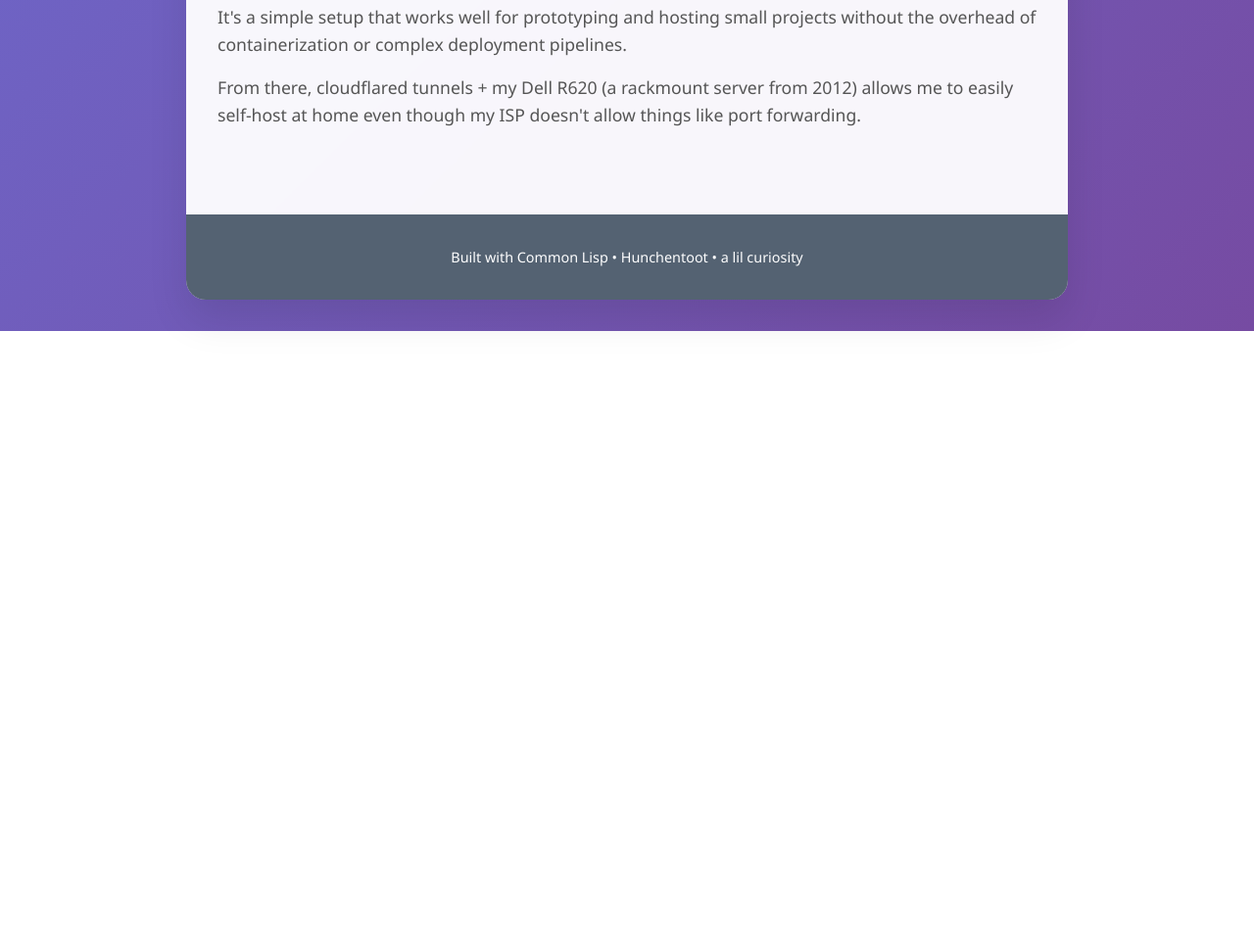
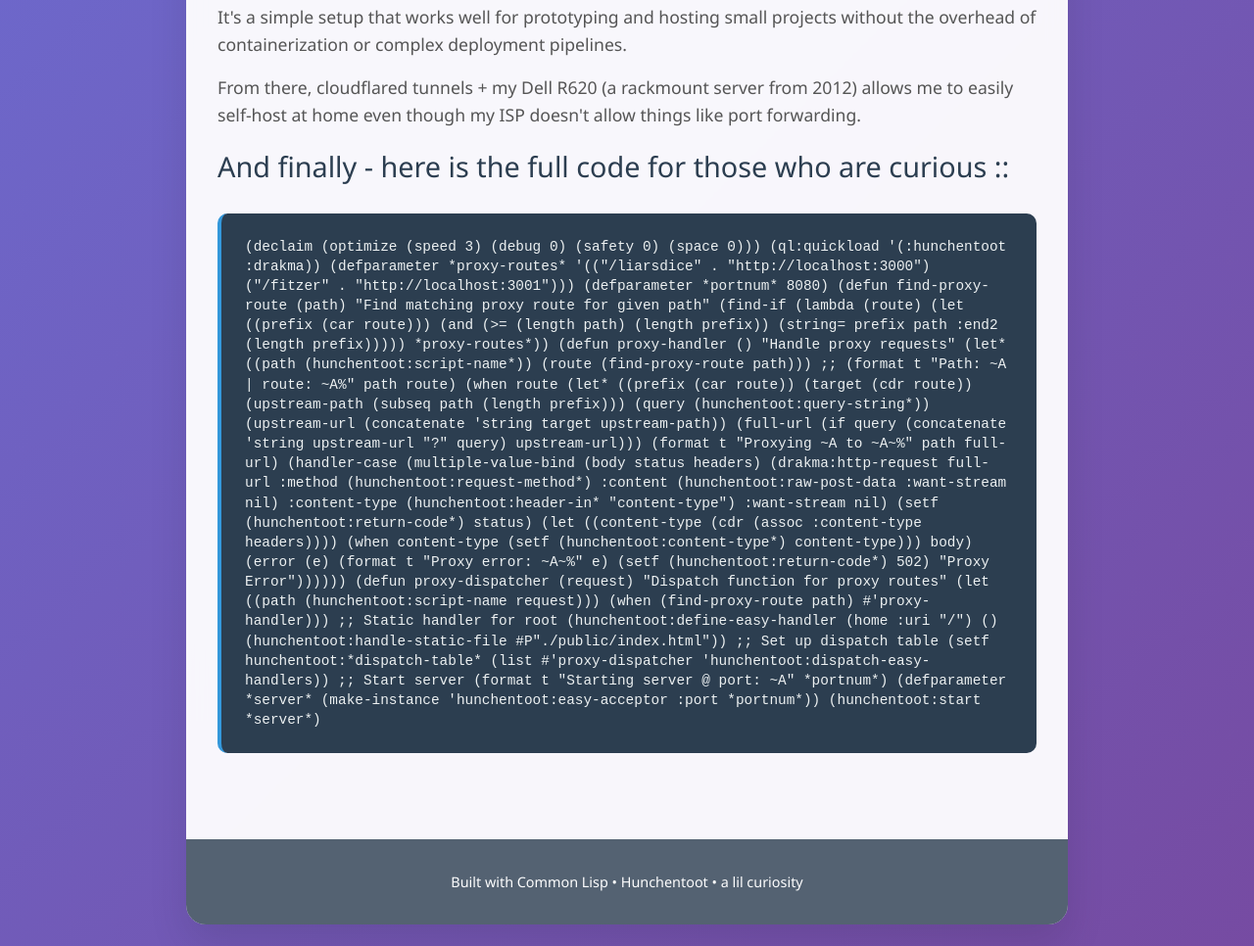
Before and after one commit to ozymandiaslone/ozlabs, a plain HTML site: page public/index.html in a window 1280 px wide. Shown: the part 1854-2820 px from the top of the page at 98% size. Before the commit the page ends 2192 px from the top, so only its background shows below. Drawn offline with Linux system fonts and the light colour scheme.

Commit message:
root changes

```diff
--- a/public/index.html
+++ b/public/index.html
@@ -267,6 +267,79 @@
 
                 <p>It's a simple setup that works well for prototyping and hosting small projects without the overhead of containerization or complex deployment pipelines.</p>
                 <p>From there, cloudflared tunnels + my Dell R620 (a rackmount server from 2012) allows me to easily self-host at home even though my ISP doesn't allow things like port forwarding.</p>
+                <h2>And finally - here is the full code for those who are curious :: </h2>
+                <div class="code-block">
+                  (declaim (optimize (speed 3) (debug 0) (safety 0) (space 0)))
+(ql:quickload '(:hunchentoot :drakma))
+
+(defparameter *proxy-routes*
+  '(("/liarsdice" . "http://localhost:3000")
+    ("/fitzer"  . "http://localhost:3001")))
+(defparameter *portnum* 8080)
+
+(defun find-proxy-route (path)
+  "Find matching proxy route for given path"
+  (find-if (lambda (route)
+             (let ((prefix (car route)))
+               (and (>= (length path) (length prefix))
+                    (string= prefix path :end2 (length prefix)))))
+           *proxy-routes*))
+
+
+(defun proxy-handler ()
+  "Handle proxy requests"
+  (let* ((path (hunchentoot:script-name*))
+         (route (find-proxy-route path)))
+;;    (format t "Path: ~A | route: ~A%" path route)
+    (when route
+      (let* ((prefix (car route))
+             (target (cdr route))
+             (upstream-path (subseq path (length prefix)))
+             (query (hunchentoot:query-string*))
+             (upstream-url (concatenate 'string target upstream-path))
+             (full-url (if query
+                           (concatenate 'string upstream-url "?" query)
+                           upstream-url)))
+        (format t "Proxying ~A to ~A~%" path full-url)
+        (handler-case
+            (multiple-value-bind (body status headers)
+
+                (drakma:http-request full-url
+                     :method (hunchentoot:request-method*)
+                     :content (hunchentoot:raw-post-data :want-stream nil)
+                     :content-type (hunchentoot:header-in* "content-type")
+                     :want-stream nil)
+
+              (setf (hunchentoot:return-code*) status)
+              (let ((content-type (cdr (assoc :content-type headers))))
+                (when content-type
+                  (setf (hunchentoot:content-type*) content-type)))
+              body)
+          (error (e)
+            (format t "Proxy error: ~A~%" e)
+            (setf (hunchentoot:return-code*) 502)
+            "Proxy Error"))))))
+
+(defun proxy-dispatcher (request)
+  "Dispatch function for proxy routes"
+  (let ((path (hunchentoot:script-name request)))
+    (when (find-proxy-route path)
+      #'proxy-handler)))
+
+;; Static handler for root
+(hunchentoot:define-easy-handler (home :uri "/") ()
+  (hunchentoot:handle-static-file #P"./public/index.html"))
+
+;; Set up dispatch table
+(setf hunchentoot:*dispatch-table*
+      (list #'proxy-dispatcher
+            'hunchentoot:dispatch-easy-handlers))
+
+;; Start server
+(format t "Starting server @ port: ~A" *portnum*)
+(defparameter *server* (make-instance 'hunchentoot:easy-acceptor :port *portnum*))
+(hunchentoot:start *server*)
+                </div>
             </div>
         </div>
 
```
